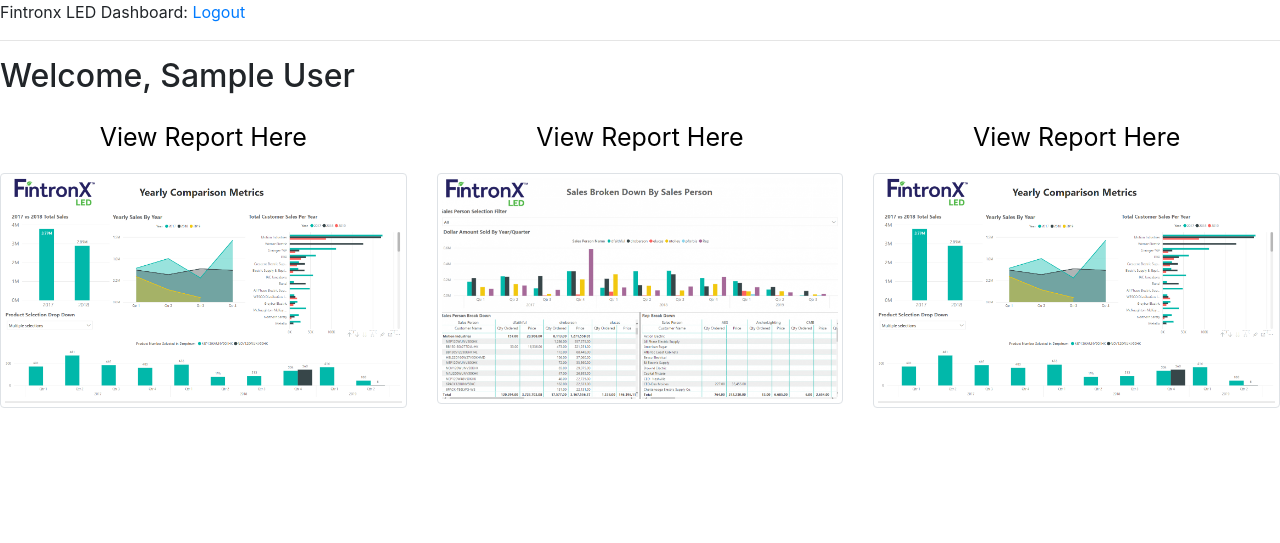
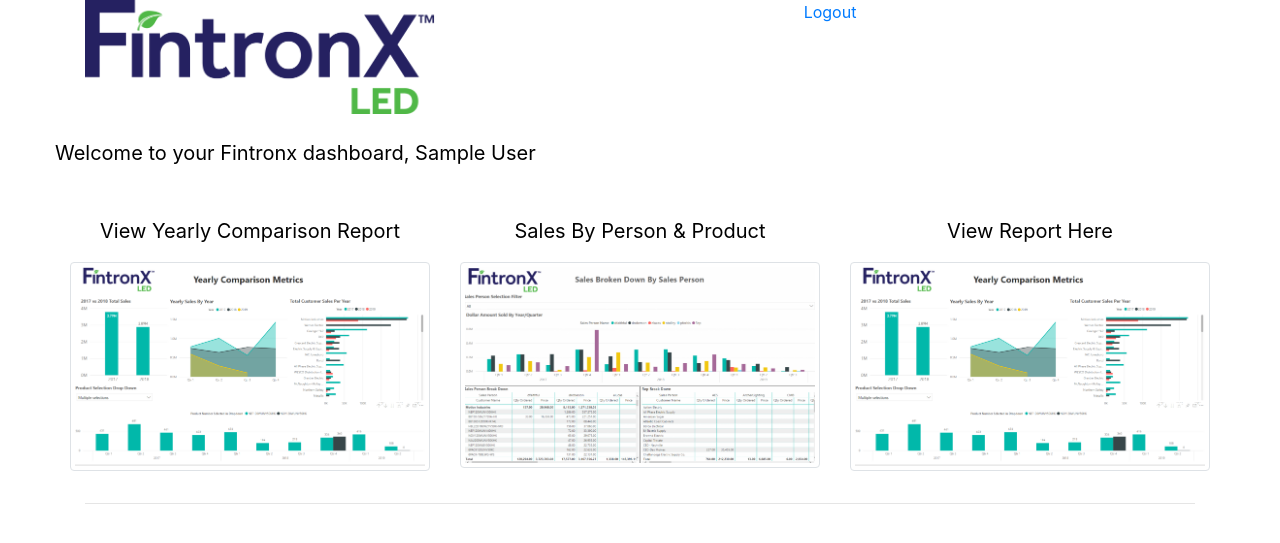
Before and after one commit to dhumbee/fxdashboard, a Flask app: page /main in a window 1280 px wide. Shown: the top 543 px of the page. Run offline with Flask 2, Linux system fonts and the light colour scheme; the visitor is signed in with stand-in values (Sample User, id 1); data comes from the database, SQL or seed files in the repository; some libraries are stand-ins or nearby versions.

Commit message:
update top logo and link bar and html structure in main.html and base.html - trying to find correct css to label text

```diff
--- a/app.py
+++ b/app.py
@@ -3,6 +3,7 @@ from config import Config
 from flask_sqlalchemy import SQLAlchemy
 from flask_migrate import Migrate
 from flask_login import LoginManager
+
 
 
 
--- a/static/dashboard.css
+++ b/static/dashboard.css
@@ -1,6 +1,12 @@
-a.labeltext {
+ a.labeltext {
   text-decoration: none;
   color: black;
-  font-size: 25px;
+  font-size: 20px;
   display: inline-block;
 }
+
+p.labeltext{
+ color: black;
+ font-size: 20px;
+ display: inline-block;
+}
--- a/templates/base.html
+++ b/templates/base.html
@@ -5,19 +5,29 @@
     {% if title %}
     <title>{{  title  }}</title>
     {% else %}
-    <title>FintronX LED User Dashboard</title>
+    <title>Fintronx LED Dashboard</title>
     {% endif %}
     <link rel= "stylesheet" type= "text/css" href= "{{ url_for('static',filename='bootstrap.min.css') }}">
     <link rel= "stylesheet" type= "text/css" href= "{{ url_for('static',filename='dashboard.css') }}">
   </head>
   <body id="bootstrap-overrides">
-    <div>
-      Fintronx LED Dashboard:
+    <div class = "container">
+      <!--upper row logo and home/logout links-->
+      <div class = "row">
+        <div class = "col-4">
+          <img class = img-fluid src = "static\Fintronx_LED_Logo_Color_Transparent.png" alt = "Fintronx Logo">
+        </div>
+        <div class = "col-8 text-center align-bottom">
           {% if current_user.is_anonymous %}
-      <a href = "{{  url_for('login')  }}">Home</a>
+          <a href = "{{  url_for('login')  }}" class = "labeltext">Home</a>
           {% else %}
           <a href = "{{  url_for('logout')  }}">Logout</a>
           {% endif %}
+        </div>
+      </div>
+      <!--main content row, beginning of block content-->
+      <div class = "row mt-4">
+        {% block content %}{% endblock %}
       </div>
       <hr>
       {% with messages = get_flashed_messages() %}
@@ -29,6 +39,7 @@
       </ul>
       {% endif %}
       {% endwith %}
-    {% block content %}{% endblock %}
+      </hr>
+    </div>
   </body>
 </html>
--- a/templates/login.html
+++ b/templates/login.html
@@ -8,7 +8,7 @@
 
   <p>
     {{  form.email.label  }}<br>
-      {{  form.email(size=60)  }}<br>
+    {{  form.email(size=50)  }}<br>
     {% for error in form.email.errors %}
       <span style = 'color: red;'>[{{  error  }}]</span>
     {% endfor %}
@@ -16,7 +16,7 @@
 
   <p>
     {{  form.password.label  }}<br>
-      {{  form.password(size=60)  }}<br>
+    {{  form.password(size=50)  }}<br>
     {% for error in form.password.errors %}
       <span style = 'color: red;'>[{{  error  }}]</span>
     {% endfor %}
@@ -32,4 +32,5 @@
 
 </form>
 
+
 {% endblock %}
--- a/templates/main.html
+++ b/templates/main.html
@@ -1,23 +1,26 @@
 {% extends "base.html" %}
 
 {% block content%}
-  <h2 class = 'mb-4'>Welcome, {{  current_user.name  }}</h2>
+  <!--welcome user full row-->
+  <div class = 'row'>
+    <p class = 'labeltext mb-5'>Welcome to your Fintronx dashboard, {{  current_user.name  }}</p>
+  </div>
+  <!--report content and links-->
   <div class = 'row'>
     <div class="col-sm-4 text-center">
       <a href = "https://app.powerbi.com/view?r=eyJrIjoiODQxZmQ1ZmMtOGE2NS00NTQyLTgwNzQtYTM1MWFhYmQ1M2U4IiwidCI6IjAxNTg3MTRiLTc0YTMtNDM1OS05YjhkLTlmYjQ5NGJlZWE0MSIsImMiOjF9"
-        class = 'labeltext'>View Report Here</a>
+        class = 'labeltext'>View Yearly Comparison Report</a>
       <img class = 'img-thumbnail mt-3 mb-3' src="static/YearlyComparison.png" alt="Report Thumbnail">
     </div>
     <div class="col-sm-4 text-center">
       <a href = "https://app.powerbi.com/view?r=eyJrIjoiMDQwZDA0N2ItZjRkMS00ZTRmLTlkZDYtNDQ5OGJiZmI0ZGJlIiwidCI6IjAxNTg3MTRiLTc0YTMtNDM1OS05YjhkLTlmYjQ5NGJlZWE0MSIsImMiOjF9"
-        class = 'labeltext'>View Report Here</a>
-      <img class = 'img-thumbnail mt-3' src="static/SalesBySalesPerson.png" alt="Report Thumbnail">
+        class = 'labeltext'>Sales By Person & Product</a>
+      <img class = 'img-thumbnail mt-3' src="static/SalesBySalesPerson.PNG" alt="Report Thumbnail">
     </div>
     <div class="col-sm-4 text-center">
       <a href = "https://app.powerbi.com/view?r=eyJrIjoiODQxZmQ1ZmMtOGE2NS00NTQyLTgwNzQtYTM1MWFhYmQ1M2U4IiwidCI6IjAxNTg3MTRiLTc0YTMtNDM1OS05YjhkLTlmYjQ5NGJlZWE0MSIsImMiOjF9"
         class = 'labeltext'>View Report Here</a>
       <img class = 'img-thumbnail mt-3' src="static/YearlyComparison.png" alt="Report Thumbnail">
-    </div
-
+    </div>
   </div>
 {% endblock %}
```
Also changed, not shown: static/Fintronx_LED_Logo_Color_Transparent.png (added). Lines whose indentation alone changed are shown as unchanged.
